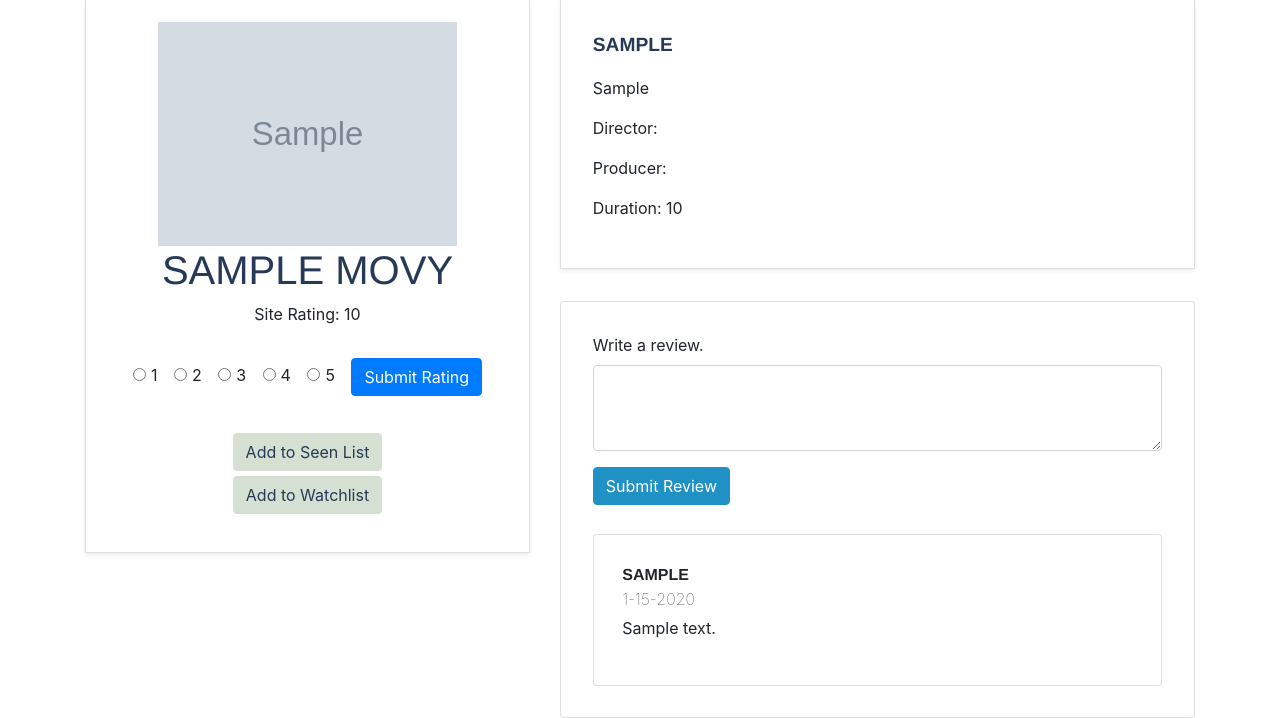
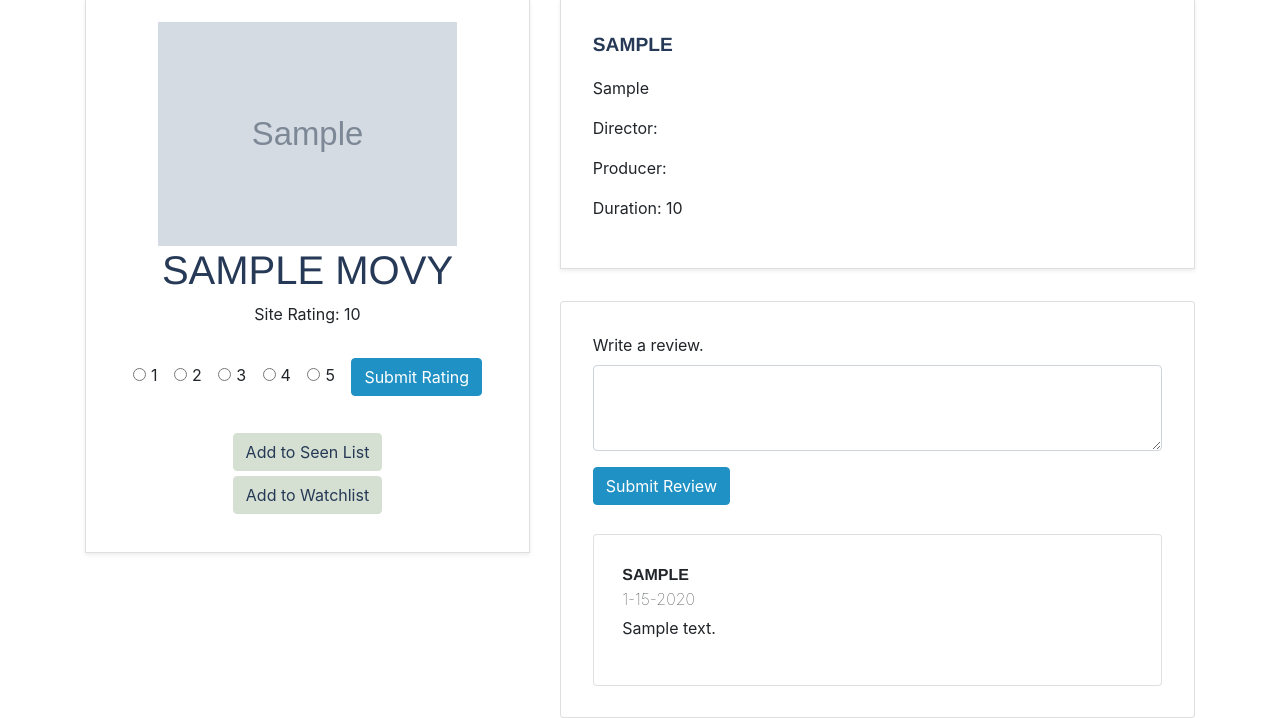
Before and after one commit to sunniraleigh/sg-movie-tracker, a Flask app: page /1 in a window 1280 px wide. Shown: the part 113-831 px from the top of the page. Run offline with Flask 2, Linux system fonts and the light colour scheme; tables that the repository leaves empty hold one stand-in row (values such as "Sample post"); grey boxes marked "Sample" are stand-in pictures; some libraries are stand-ins or nearby versions.

Commit message:
change submit rating button

```diff
--- a/static/css/styles.css
+++ b/static/css/styles.css
@@ -89,7 +89,6 @@
     color: white;
     background-color: #2091C4;
     border-color: #2091C4;
-    margin-right: 25%;
 }
 
 .review-submit-btn:hover {
@@ -162,6 +161,11 @@
     color: #263956;
 }
 
+.movie-title:hover {
+    color: #D7A6B5;
+    text-decoration: underline;
+}
+
 .movie-card {
     max-width: 320px;
     height: 640px;
--- a/templates/movie_details.html
+++ b/templates/movie_details.html
@@ -33,7 +33,7 @@
                             <input class="form-check-input" type="radio" name="score" id="inlineRadio2" value="5">
                             <label class="form-check-label" for="inlineRadio2">5</label>
                         </div>
-                        <button type="submit" class="btn btn-primary">Submit Rating</button>
+                        <button type="submit" class="btn review-submit-btn">Submit Rating</button>
                     </form>
                 </p>
                 {% endif %}
```
